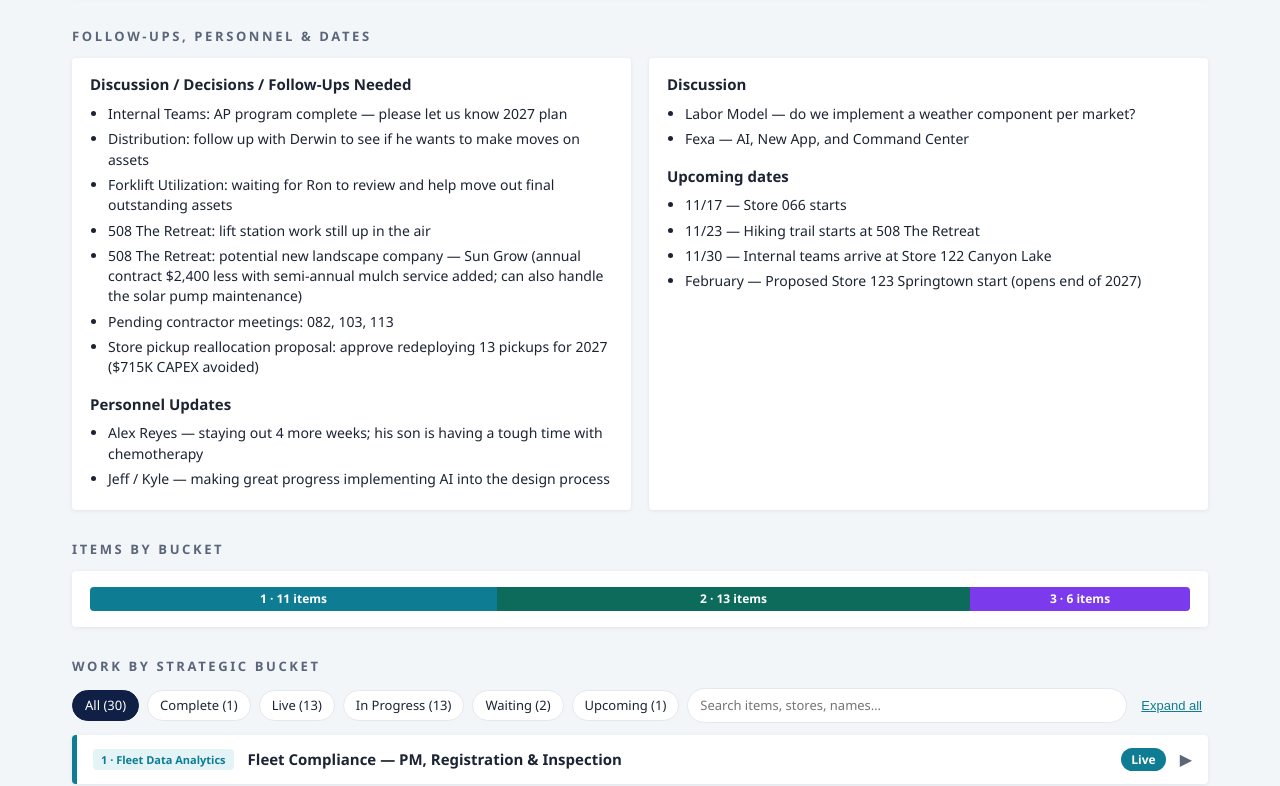
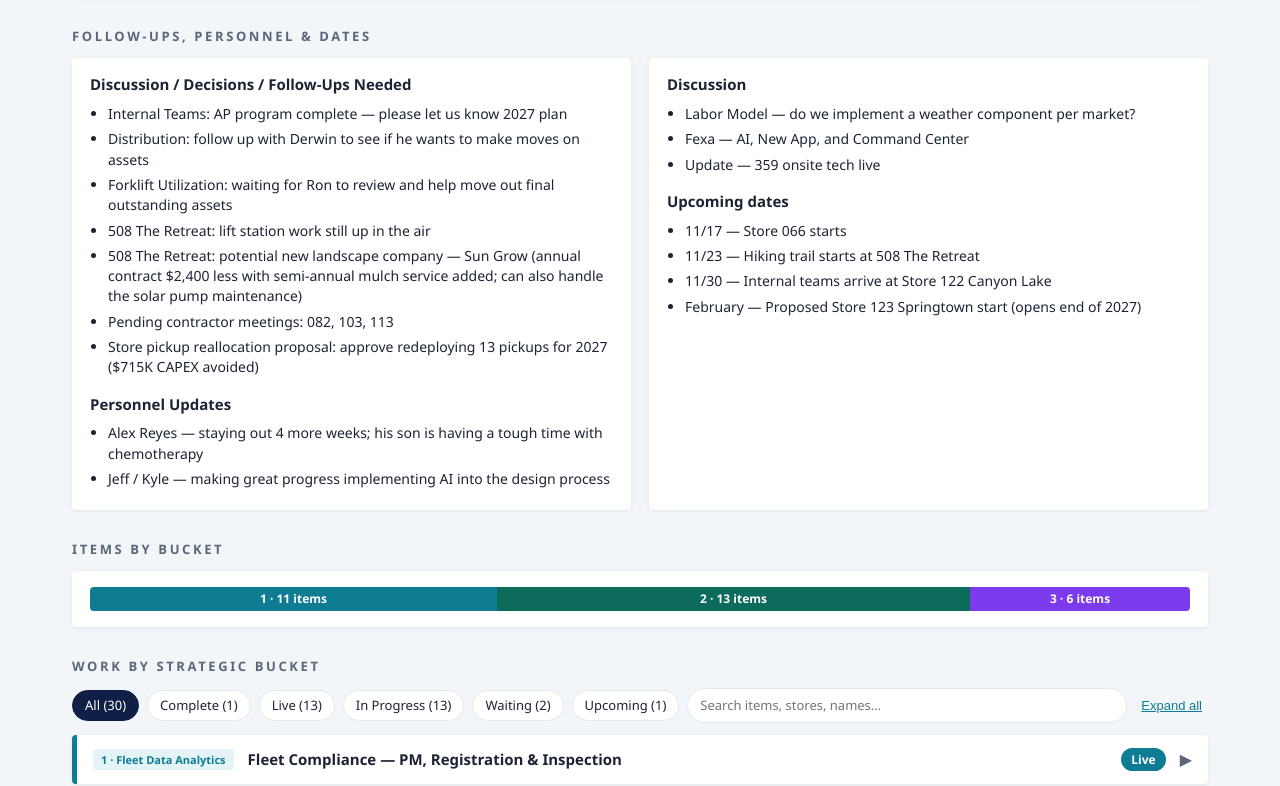
Before and after one commit to julianchetlange-svg/Store-Development-Fleet-Update, a plain HTML site: page index.html in a window 1280 px wide. Shown: the part 1639-2425 px from the top of the page. Drawn offline with Linux system fonts and the light colour scheme.

Commit message:
Add 359 onsite tech live update to Discussion
Co-Authored-By: Claude Opus 5.5 <noreply@anthropic.com>
Claude-Session: https://claude.ai/code/session_015mEdQ2VticoduakxmcaxN7

```diff
--- a/index.html
+++ b/index.html
@@ -245,7 +245,8 @@ const REPORTS = [
 
     discussion:[
       "Labor Model — do we implement a weather component per market?",
-      "Fexa — AI, New App, and Command Center"
+      "Fexa — AI, New App, and Command Center",
+      "Update — 359 onsite tech live"
     ],
 
     personnel:[
```
